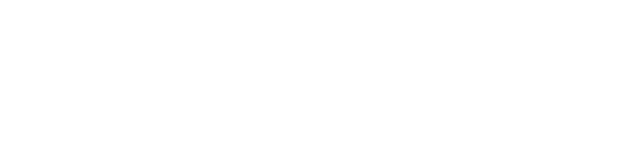
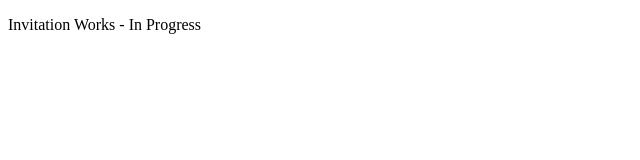
Before and after one commit to nirmalkumar-nk/nirmalkumar-nk.github.io, a plain HTML site: page index.html in a window 1280 px wide. Shown: the whole page, without its empty margins (0-640 px from the left). Drawn offline with Linux system fonts and the light colour scheme.

Commit message:
chore/getting-started

```diff
--- a/index.html
+++ b/index.html
@@ -5,6 +5,8 @@
     <title>Invitation Page</title>
 </head>
 <body>
-
+<div>
+    <p>Invitation Works - In Progress</p>
+</div>
 </body>
 </html>
```
